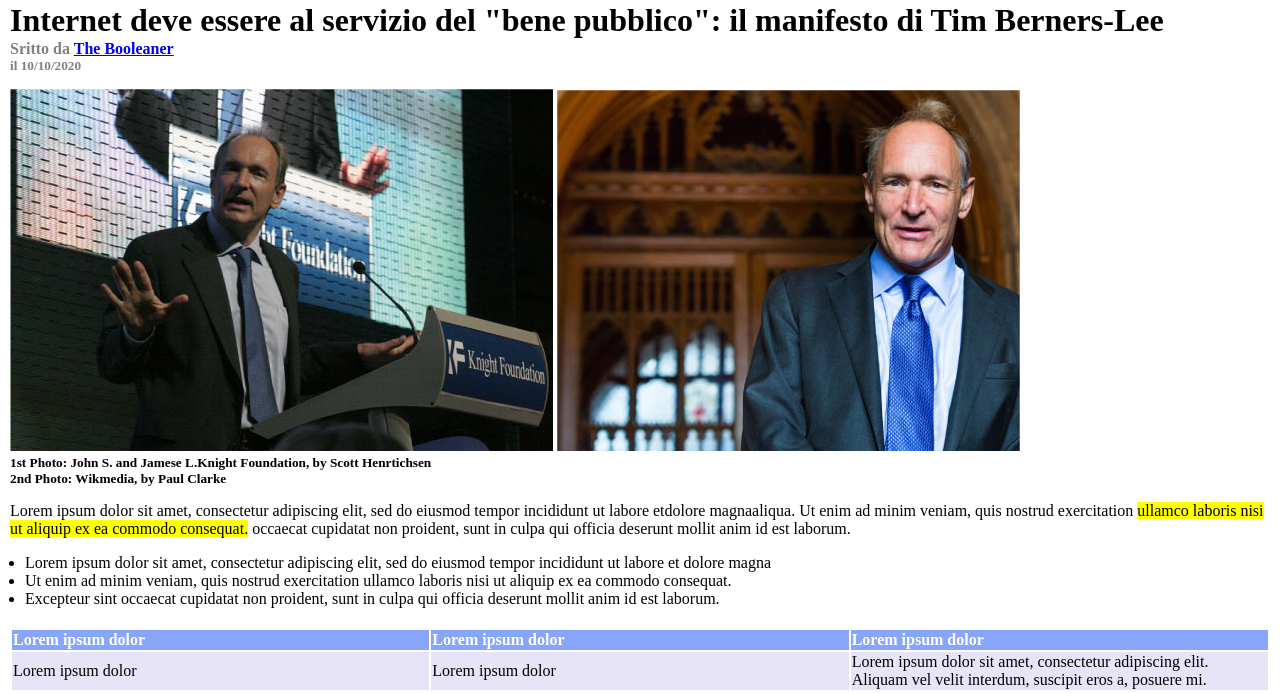
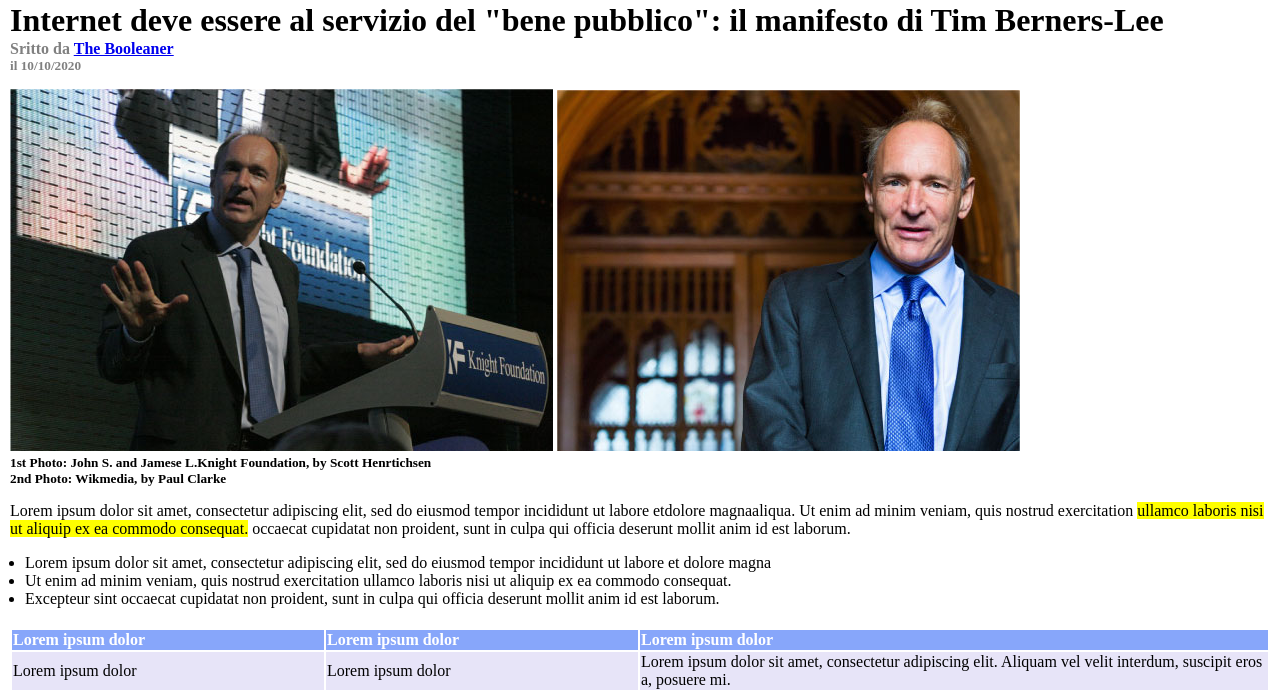
Before and after one commit to DanielePilati/html-css-booleaner, a plain HTML site: page index.html in a window 1280 px wide. Shown: the part 107-800 px from the top of the page. Drawn offline with Linux system fonts and the light colour scheme.

Commit message:
upd: add </tr> on line 63

```diff
--- a/index.html
+++ b/index.html
@@ -59,8 +59,8 @@
                     <tr class="table-top-color-line">
                         <th>Lorem ipsum dolor</th>
                         <th>Lorem ipsum dolor</th>
-                        <th>Lorem ipsum dolor</th>
-
+                        <th id="third-column">Lorem ipsum dolor</th>
+                    </tr>
                 </thead>
                 <tbody>
                     <tr class="table-color-line">
```
